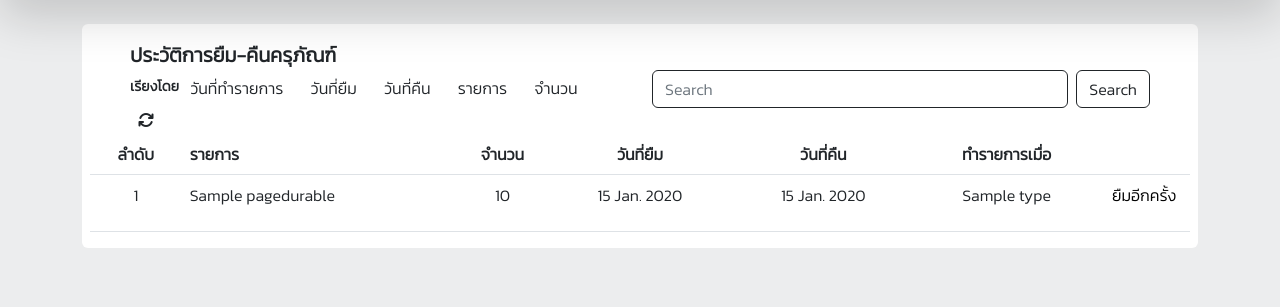
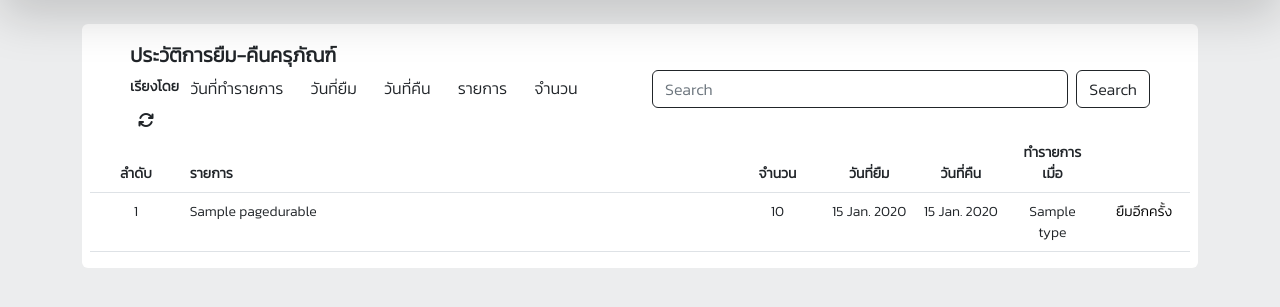
Before and after one commit to ponchakridsrisuwan/MyProject-UBORROWU, a Django app: template myapp/template/pages/user_history_durable.html in a window 1280 px wide. Shown: the part 62-369 px from the top of the page. Run offline with Django 4.2, Linux system fonts and the light colour scheme; the template is opened without the code that fills it: most values are stand-ins (such as "Sample title", 1, 10 or a date in 2020); some libraries are stand-ins or nearby versions.

Commit message:
Update user_history_durable.html

```diff
--- a/myapp/template/pages/user_history_durable.html
+++ b/myapp/template/pages/user_history_durable.html
@@ -35,36 +35,31 @@
     </div>
     <div class="col-lg-12 px-2">
       <div class="table-responsive">
-        <table class="table">
+        <table class="table small">
           <thead>
             <tr class="fw-bold">
               <th class="col-md-1 text-center" scope="col">ลำดับ</th>
-              <th class="col-md-3" scope="col">รายการ</th>
+              <th class="col-md-6" scope="col">รายการ</th>
               <th class="col-md-1 text-center" scope="col">จำนวน</th>
-              <th class="col-md-2 text-center" scope="col">วันที่ยืม</th>
-              <th class="col-md-2 text-center" scope="col">วันที่คืน</th>
-              <th class="col-md-2 text-center" scope="col">ทำรายการเมื่อ</th>
-              <th class="col-md-3 text-center"></th>
+              <th class="col-md-1 text-center" scope="col">วันที่ยืม</th>
+              <th class="col-md-1 text-center" scope="col">วันที่คืน</th>
+              <th class="col-md-1 text-center" scope="col">ทำรายการเมื่อ</th>
+              <th class="col-md-1 text-center"></th>
             </tr>
           </thead>
           <tbody id="xTable">
             {% for AllLoanDurable in pagedurable.object_list %}
             <tr class="qrow text-center card-body">
               <td class="text-center">{{forloop.counter}}</td>
-              <td>
-                <p class="text-start">{{ AllLoanDurable.name }}</p>
+              <td class="text-start">{{ AllLoanDurable.name }}
               </td>
-              <td>
-                <p class="text-center">{{ AllLoanDurable.quantity }}</p>
+              <td class="text-center">{{ AllLoanDurable.quantity }}
               </td>
-              <td>
-                <p class="text-center">{{ AllLoanDurable.start_date|date:"j N Y" }}</p>
+              <td class="text-center">{{ AllLoanDurable.start_date|date:"j N Y" }}
               </td>
-              <td>
-                <p class="text-center">{{ AllLoanDurable.end_date|date:"j N Y" }}</p>
+              <td class="text-center">{{ AllLoanDurable.end_date|date:"j N Y" }}
               </td>
-              <td>
-                <p class="text-center">{{ AllLoanDurable.type }}</p>
+              <td class="text-center">{{ AllLoanDurable.type }}
               </td>
               <td>
                 <a href="{% url 'user_detail_durable' AllLoanDurable.id %}">ยืมอีกครั้ง</a>
```
